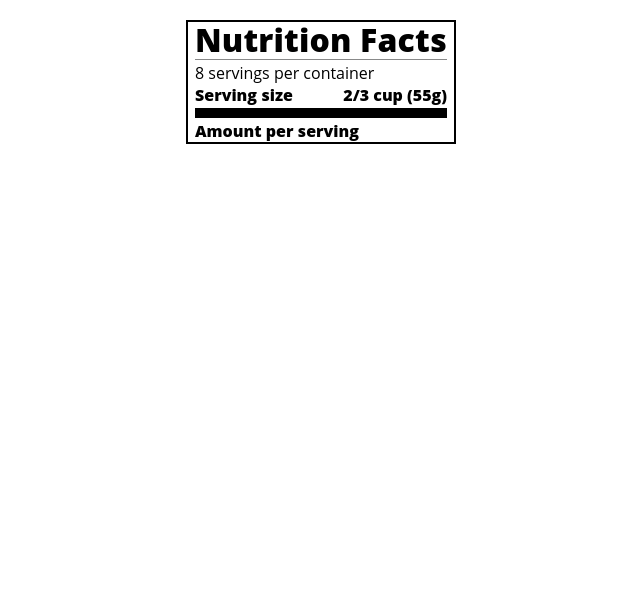
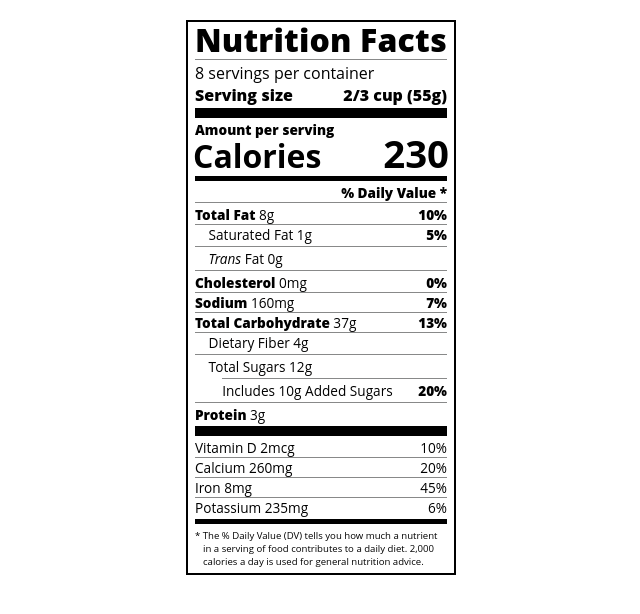
Before and after one commit to matthewjcameron19/freecodecamp, a plain HTML site: page NutritionLabel/index.html in a window 1280 px wide. Shown: the whole page, without its empty margins (319-959 px from the left). Drawn offline with Linux system fonts and the light colour scheme; a web font is replaced by a local one.

Commit message:
completed Nutrition Label task

```diff
--- a/NutritionLabel/index.html
+++ b/NutritionLabel/index.html
@@ -18,7 +18,38 @@
             <div class="divider lg"></div>
             <div class="calories-info">
                 <p class="bold sm-text">Amount per serving</p>
+                <h1>Calories <span class="right">230</span></h1>
             </div>
+            <div class="divider md"></div>
+            <div class="daily-value sm-text">
+                <p class="right bold no-divider">% Daily Value *</p>
+                <div class="divider"></div>
+                <p><span class="bold">Total Fat</span> 8g <span class="bold right">10%</span></p>
+                <p class="indent no-divider">Saturated Fat 1g <span class="bold right">5%</span></p>
+                <div class="divider"></div>
+                <p class="indent no-divider"><i>Trans</i> Fat 0g</p>
+                <div class="divider"></div>
+                <p><span class="bold">Cholesterol</span> 0mg <span class="bold right">0%</span></p>
+                <p><span class="bold">Sodium</span> 160mg <span class="bold right">7%</span></p>
+                <p><span class="bold">Total Carbohydrate</span> 37g <span class="bold right">13%</span></p>
+                <p class="indent no-divider">Dietary Fiber 4g</p>
+                <div class="divider"></div>
+                <p class="indent no-divider">Total Sugars 12g</p>
+                <div class="divider dbl-indent"></div>
+                <p class="dbl-indent no-divider">Includes 10g Added Sugars <span class="right bold">20%</span></p>
+                <div class="divider"></div>
+                <p class="no-divider"><span class="bold">Protein</span> 3g</p>
+                <div class="divider lg"></div>
+                <p>Vitamin D 2mcg <span class="right">10%</span></p>
+                <p>Calcium 260mg <span class="right">20%</span></p>
+                <p>Iron 8mg <span class="right">45%</span></p>
+                <p class="no-divider">Potassium 235mg <span class="right">6%</span></p>
+            </div>
+
+            <div class="divider md"></div>
+            <p class="note">* The % Daily Value (DV) tells you how much a nutrient in a serving of food contributes to a daily diet. 2,000 calories a day is used for general nutrition advice.</p>
+
         </div>
+
     </body>
 </html>
--- a/NutritionLabel/styles.css
+++ b/NutritionLabel/styles.css
@@ -30,6 +30,7 @@ p {
 .divider {
     border-bottom: 1px solid #888989;
     margin: 2px 0;
+    clear: right;
 }
 
 .bold {
@@ -48,3 +49,40 @@ p {
     background-color: black;
     border: 0;
 }
+
+.sm-text {
+    font-size: 0.85rem;
+}
+
+.calories-info h1 {
+    margin: -5px -2px;
+    overflow: hidden;
+}
+
+.calories-info span {
+    font-size: 1.2em;
+    margin-top: -7px;
+}
+
+.md {
+    height: 5px;
+}
+
+.indent {
+    margin-left: 1em;
+}
+
+.daily-value p:not(.no-divider) {
+    border-bottom: 1px solid #888989;
+}
+
+.dbl-indent {
+    margin-left: 2em;
+}
+
+.note {
+    font-size: 0.6rem;
+    margin: 5px 0;
+    padding: 0 8px;
+    text-indent: -8px;
+}
```
